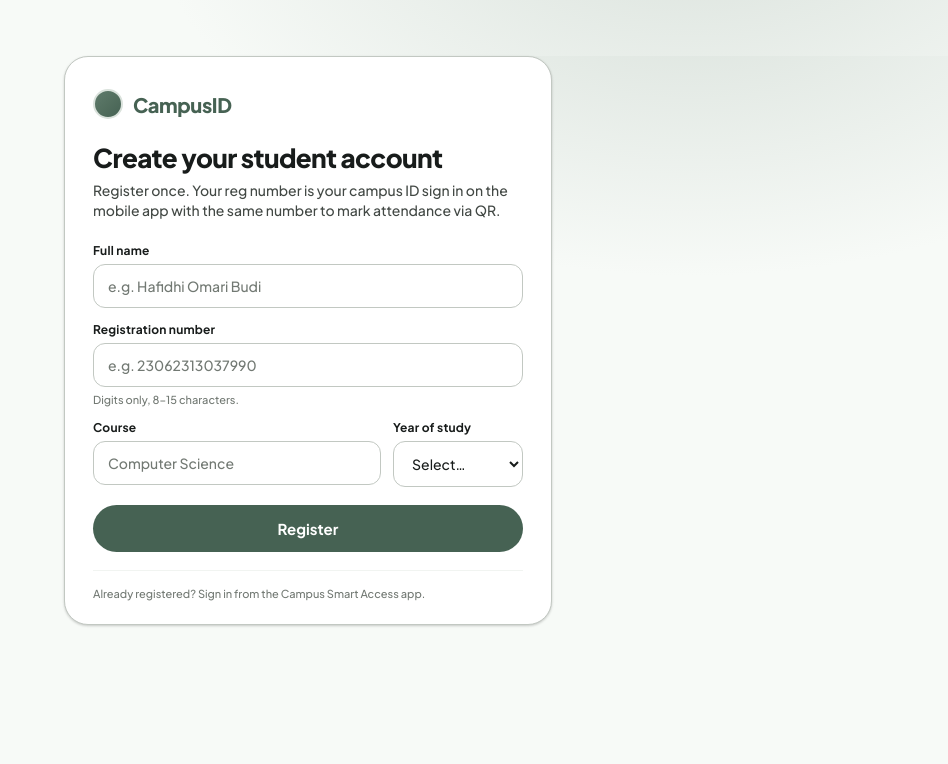
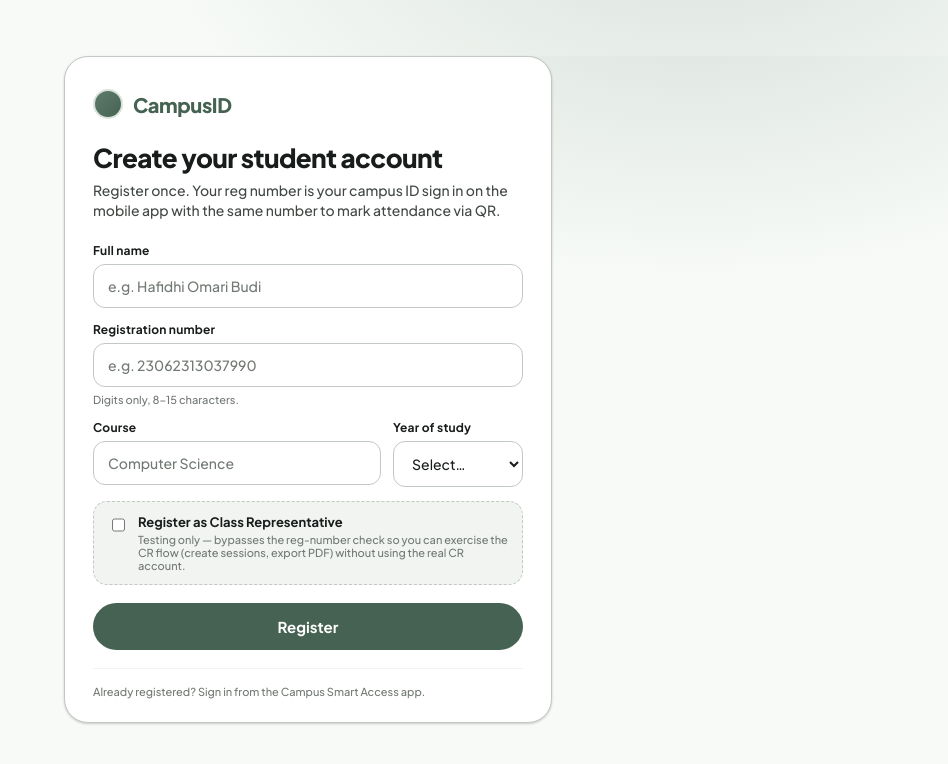
Before and after one commit to fab-ani/REGISTRATION, a Next.js app: page / in a window 1280 px wide. Shown: the top 764 px of the page, without its empty margins (332-1280 px from the left). Built offline with nearby package versions, Linux system fonts and the light colour scheme.

Commit message:
feat: add 'Register as Class Representative' option and update student creation logic

```diff
--- a/app/api/register/route.js
+++ b/app/api/register/route.js
@@ -19,6 +19,7 @@ export async function POST(request) {
   const regNumber   = typeof body.regNumber   === 'string' ? body.regNumber.trim() : '';
   const course      = typeof body.course      === 'string' ? body.course.trim()    : '';
   const yearOfStudy = Number(body.yearOfStudy);
+  const becomeCr    = body.becomeCr === true;
 
   if (!name) {
     return jsonResponse({ error: 'Name is required.' }, { status: 400 });
@@ -46,6 +47,12 @@ export async function POST(request) {
     );
   }
 
-  const student = await createStudent({ name, regNumber, course, yearOfStudy });
+  const student = await createStudent({
+    name,
+    regNumber,
+    course,
+    yearOfStudy,
+    becomeCr,
+  });
   return jsonResponse({ student }, { status: 201 });
 }
--- a/app/globals.css
+++ b/app/globals.css
@@ -131,6 +131,35 @@ main.shell {
 
 .muted { color: var(--text-soft); font-weight: 500; }
 .small { font-size: 11px; }
+.block { display: block; margin-top: 3px; }
+
+.cr-toggle {
+  display: flex;
+  align-items: flex-start;
+  gap: 10px;
+  padding: 12px 14px;
+  border-radius: 14px;
+  background: var(--sage-bg);
+  border: 1px dashed var(--outline);
+  font-size: 13px;
+  color: var(--text);
+  cursor: pointer;
+  transition: border-color 120ms ease, background 120ms ease;
+}
+.cr-toggle:hover {
+  border-color: var(--sage);
+}
+.cr-toggle input[type="checkbox"] {
+  margin-top: 2px;
+  width: 18px;
+  height: 18px;
+  accent-color: var(--sage);
+  cursor: pointer;
+}
+.cr-toggle strong {
+  font-weight: 700;
+  color: var(--text);
+}
 
 .primary {
   font: inherit;
--- a/app/page.js
+++ b/app/page.js
@@ -8,6 +8,7 @@ export default function RegisterPage() {
     regNumber: '',
     course: '',
     yearOfStudy: '',
+    becomeCr: false,
   });
   const [submitting, setSubmitting] = useState(false);
   const [status, setStatus] = useState(null);
@@ -54,6 +55,7 @@ export default function RegisterPage() {
           regNumber:   form.regNumber.trim(),
           course:      form.course.trim(),
           yearOfStudy: Number(form.yearOfStudy),
+          becomeCr:    form.becomeCr,
         }),
       });
       const data = await res.json();
@@ -73,7 +75,13 @@ export default function RegisterPage() {
           ? 'Registered! You are the Class Representative — open the app to create attendance sessions.'
           : 'Registered! Open the Campus Smart Access app and sign in with your reg number.',
       });
-      setForm({ name: '', regNumber: '', course: '', yearOfStudy: '' });
+      setForm({
+        name: '',
+        regNumber: '',
+        course: '',
+        yearOfStudy: '',
+        becomeCr: false,
+      });
       setCr(null);
     } catch (err) {
       setStatus({
@@ -163,8 +171,24 @@ export default function RegisterPage() {
             </div>
           )}
 
+          <label className="cr-toggle">
+            <input
+              type="checkbox"
+              checked={form.becomeCr}
+              onChange={(e) => update('becomeCr', e.target.checked)}
+            />
+            <span>
+              <strong>Register as Class Representative</strong>
+              <span className="muted small block">
+                Testing only — bypasses the reg-number check so you can
+                exercise the CR flow (create sessions, export PDF) without
+                using the real CR account.
+              </span>
+            </span>
+          </label>
+
           <button type="submit" className="primary" disabled={submitting}>
-            {submitting ? 'Registering…' : 'Register'}
+            {submitting ? 'Registering…' : (form.becomeCr ? 'Register as CR' : 'Register')}
           </button>
 
           {status && (
```
Also changed, not shown: lib/db.js.
